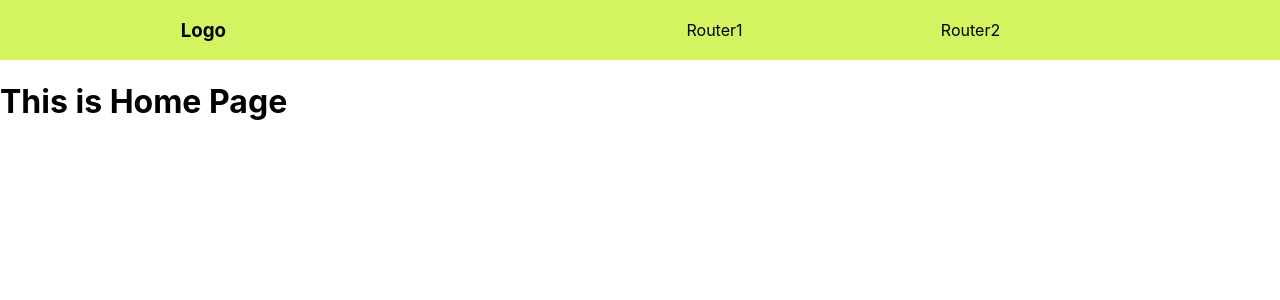
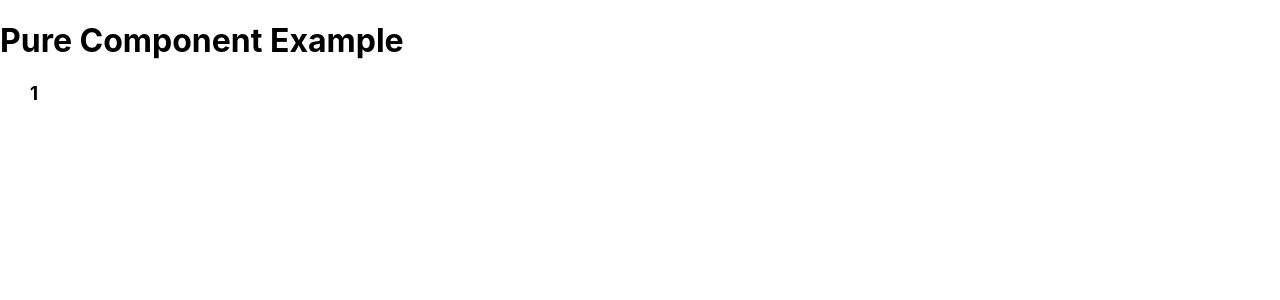
Before and after one commit to the-frontend-coding/ReactCodingExamplesv2, a React (Create React App) app: page / in a window 1280 px wide. Shown: the top 300 px of the page. Built offline with nearby package versions, Linux system fonts and the light colour scheme.

Commit message:
Adding New Concept

```diff
--- a/src/App.js
+++ b/src/App.js
@@ -16,11 +16,12 @@ import ReactuseEffectExample from "./ReactuseEffectExample";
 import ReactSelectTag from "./ReactSelectTag";
 import ReactReusableDialogExample from "./ReactReusableDialogExample";
 import ReactRouterExample from "./ReactRouterExample";
+import ReactPureComponent from "./ReactPureComponent"
 
 function App() {
   return (
     <div className="App">
-      <ReactRouterExample />
+      <ReactPureComponent/>
     </div>
   );
 }
--- /dev/null
+++ b/src/ReactPureComponent.js
@@ -0,0 +1,31 @@
+import React, { PureComponent } from "react";
+import ReactPureComponentChild from "./ReactPureComponentChild";
+
+export default class ReactPureComponent extends PureComponent {
+    //state value initialised
+  state = {
+    valueP: 1,
+  };
+
+  componentDidMount() {
+    //state value modified after 4000 milliseconds, if value is same
+    //then compoent will not be rendered. In this case value is same
+    setInterval(() => {
+      this.setState(() => {
+        return { valueP: 1 };
+      });
+    }, 4000);
+  }
+  render() {
+    console.log("render app");
+    return (
+      <div>
+        <h1>Pure Component Example</h1>
+        <h3 style={{ paddingLeft: "30px" }}>
+            {/*Rendering imported child component for which state valueis assigned */}
+          <ReactPureComponentChild value={this.state.valueP} />
+        </h3>
+      </div>
+    );
+  }
+}
--- /dev/null
+++ b/src/ReactPureComponentChild.js
@@ -0,0 +1,12 @@
+import React from 'react'
+
+const ReactPureComponentChild = (props) => {
+    console.log("rendering comp")
+    return (
+        <div>
+            {props.value}
+        </div>
+    )
+}
+
+export default ReactPureComponentChild
```
